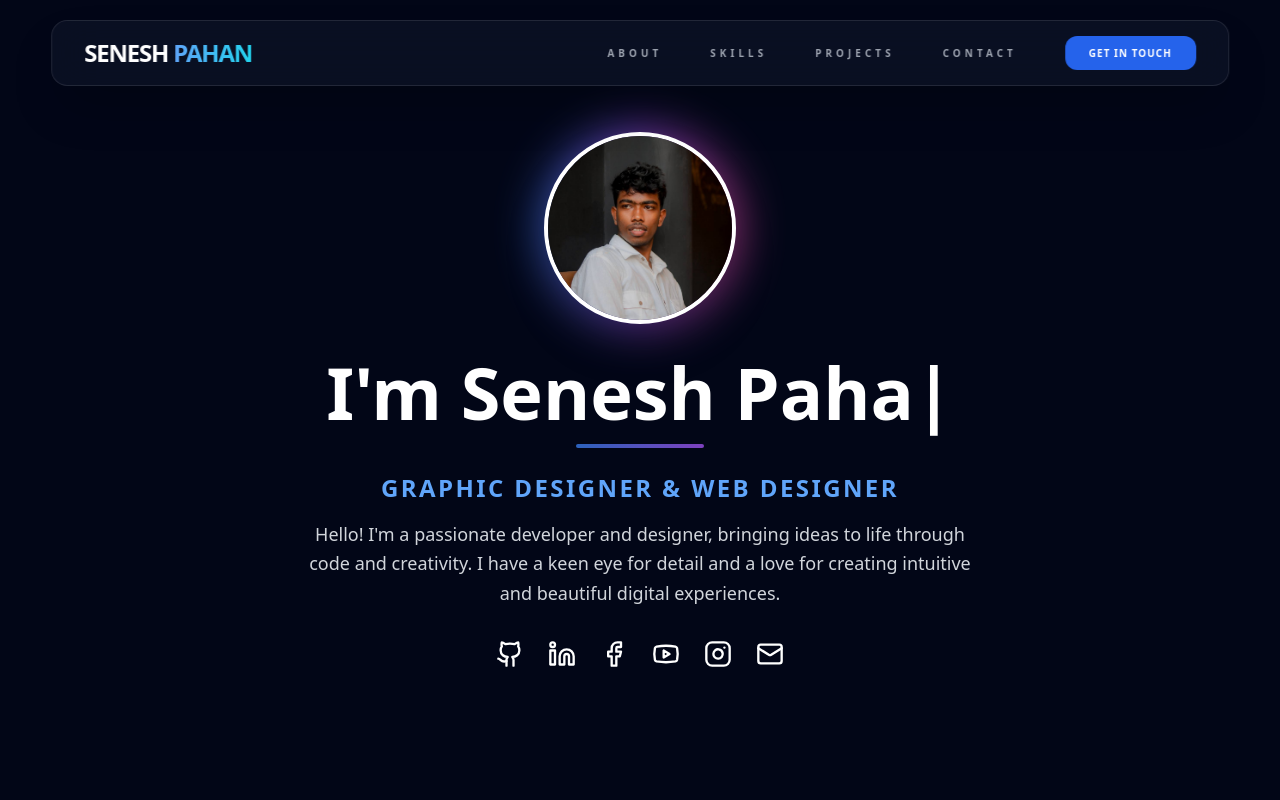
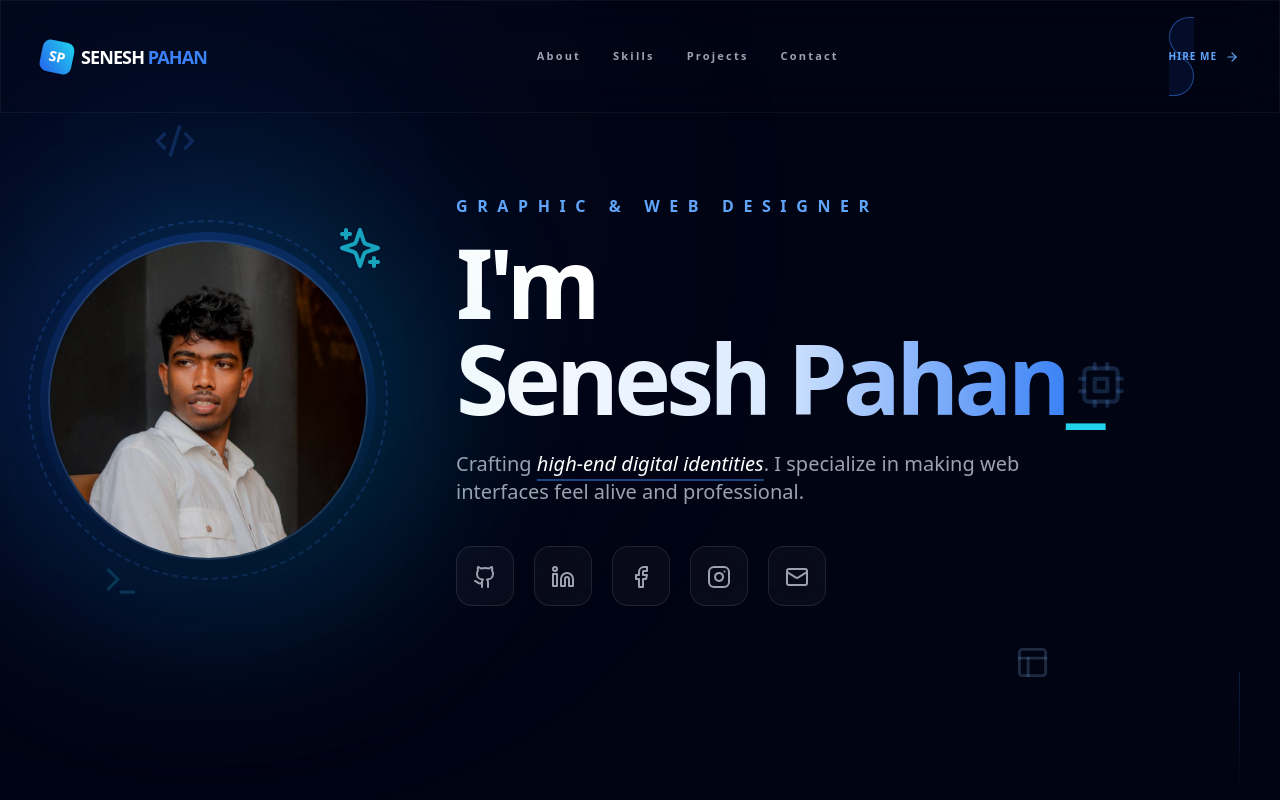
Before and after one commit to pahanr4453/pahanpro, a React (Vite) app: page / in a window 1280 px wide. Shown: the top 800 px of the page. Built offline with nearby package versions, Linux system fonts and the light colour scheme.

Commit message:
Initial commit - Pahan Sewmina Portfolio with Live Backgrounds

```diff
--- a/index.html
+++ b/index.html
@@ -2,14 +2,33 @@
 <html lang="en">
   <head>
     <meta charset="UTF-8" />
-    <link rel="icon" type="image/svg+xml" href="/vite.svg" />
+    <link rel="icon" type="image/png" href="/mysp.png" />
     <meta name="viewport" content="width=device-width, initial-scale=1.0" />
-    <title>Professional Animated Portfolio</title>
-    <meta property="og:image" content="https://bolt.new/static/og_default.png" />
-    <meta name="twitter:card" content="summary_large_image" />
-    <meta name="twitter:image" content="https://bolt.new/static/og_default.png" />
+
+    <title>Pahan Sewmina | Professional Creative Designer & Developer</title>
+    <meta name="title" content="Pahan Sewmina | Professional Creative Designer & Developer" />
+    <meta name="description" content="Official portfolio of Pahan Sewmina (Senesh Pahan). Expert in Web Design, Python Automation, and UI/UX. Discover the creative works of Pahan Sewmina." />
+
+    <meta name="keywords" content="Pahan, Sewmina, Pahan Sewmina, Senesh Pahan,Senesh, Pahan Portfolio, Sewmina Design, Sri Lankan Web Designer, Pahan Sewmina Developer" />
+    <meta name="author" content="Pahan Sewmina" />
+
+    <meta property="og:type" content="website" />
+    <meta property="og:url" content="https://yourdomain.com/" />
+    <meta property="og:title" content="Pahan Sewmina | Creative Portfolio" />
+    <meta property="og:description" content="Explore the digital world of Pahan Sewmina. High-end design and code." />
+    <meta property="og:image" content="https://yourdomain.com/og-image.jpg" />
+
+    <meta property="twitter:card" content="summary_large_image" />
+    <meta property="twitter:title" content="Pahan Sewmina | Designer & Developer" />
+    <meta property="twitter:description" content="Digital Architect specializing in modern experiences." />
+    <meta property="twitter:image" content="https://yourdomain.com/og-image.jpg" />
+
+    <meta name="robots" content="index, follow" />
+    <meta name="theme-color" content="#020617" />
   </head>
   <body>
+    <h1 style="display:none;">Pahan Sewmina - Senesh Pahan Portfolio</h1>
+
     <div id="root"></div>
     <script type="module" src="/src/main.tsx"></script>
   </body>
--- a/package.json
+++ b/package.json
@@ -13,7 +13,7 @@
   "dependencies": {
     "@emailjs/browser": "^4.4.1",
     "@supabase/supabase-js": "^2.57.4",
-    "framer-motion": "^12.29.0",
+    "framer-motion": "^12.34.0",
     "lucide-react": "^0.344.0",
     "react": "^18.3.1",
     "react-dom": "^18.3.1",
--- a/src/App.tsx
+++ b/src/App.tsx
@@ -1,7 +1,7 @@
 import React, { useState, useEffect } from 'react';
 import { Helmet, HelmetProvider } from 'react-helmet-async';
 import { motion, AnimatePresence } from 'framer-motion';
-import { Menu, X } from 'lucide-react';
+import { Menu, X, ArrowRight } from 'lucide-react';
 import LoadingScreen from './components/LoadingScreen';
 import Hero from './components/Hero';
 import Journey from './components/Journey';
@@ -18,96 +18,131 @@ interface NavLink {
 const App: React.FC = () => {
   const [loading, setLoading] = useState<boolean>(true);
   const [isMenuOpen, setIsMenuOpen] = useState<boolean>(false);
+  const [scrolled, setScrolled] = useState<boolean>(false);
 
   useEffect(() => {
+    const handleScroll = () => {
+      setScrolled(window.scrollY > 50);
+    };
+    window.addEventListener('scroll', handleScroll);
+
     const timer = setTimeout(() => {
       setLoading(false);
     }, 3000);
-    return () => clearTimeout(timer);
+
+    return () => {
+      window.removeEventListener('scroll', handleScroll);
+      clearTimeout(timer);
+    };
   }, []);
 
-  const toggleMenu = (): void => setIsMenuOpen(!isMenuOpen);
-
   const navLinks: NavLink[] = [
-    { name: 'ABOUT', href: '#hero' },
-    { name: 'SKILLS', href: '#skills' },
-    { name: 'PROJECTS', href: '#portfolio' },
-    { name: 'CONTACT', href: '#contact' },
+    { name: 'About', href: '#hero' },
+    { name: 'Skills', href: '#skills' },
+    { name: 'Projects', href: '#portfolio' },
+    { name: 'Contact', href: '#contact' },
   ];
 
   if (loading) return <LoadingScreen />;
 
   return (
     <HelmetProvider>
-      <div className="min-h-screen bg-[#020617] text-white scroll-smooth selection:bg-blue-500/30 font-sans">
+      <div className="min-h-screen bg-[#010413] text-white scroll-smooth selection:bg-blue-500/30 font-sans">
         <Helmet>
           <title>Senesh Pahan | Graphic & Web Designer</title>
           <link rel="icon" href="/mysp.png" />
         </Helmet>
 
-        {/* --- SMART RESPONSIVE NAVBAR --- */}
-        {/* 'short:top-2 short:py-2' කියන කෑලි වලින් rotate කරපු වෙලාවට spacing අඩු කරනවා */}
-        <nav className="fixed top-5 short:top-2 left-1/2 -translate-x-1/2 w-[92%] max-w-7xl z-[100] backdrop-blur-xl bg-slate-900/60 border border-white/10 py-4 short:py-2 px-8 rounded-2xl shadow-2xl transition-all duration-300">
+        {/* --- ULTRA PREMIUM FLOATING NAVBAR --- */}
+        <nav className={`fixed left-1/2 -translate-x-1/2 z-[100] transition-all duration-500 ${
+          scrolled
+          ? 'top-4 w-[90%] md:w-[70%] lg:w-[60%]'
+          : 'top-0 w-full'
+        }`}>
+          <div className={`relative w-full backdrop-blur-xl border-b md:border border-white/5 transition-all duration-500 ${
+            scrolled ? 'rounded-2xl bg-slate-900/40 shadow-[0_0_30px_rgba(0,0,0,0.5)] py-3 px-6' : 'bg-transparent py-6 px-10'
+          }`}>
             <div className="flex justify-between items-center">
 
-            <div className="flex items-center group">
-              <span className="text-white font-black text-xl md:text-2xl short:text-lg tracking-tighter uppercase">
-                SENESH <span className="bg-gradient-to-r from-blue-400 to-cyan-400 bg-clip-text text-transparent">PAHAN</span>
+              {/* Logo */}
+              <motion.div
+                initial={{ opacity: 0, x: -20 }}
+                animate={{ opacity: 1, x: 0 }}
+                className="flex items-center space-x-2"
+              >
+                <div className="w-8 h-8 bg-gradient-to-tr from-blue-600 to-cyan-400 rounded-lg rotate-12 flex items-center justify-center font-black text-white text-sm">SP</div>
+                <span className="text-white font-black text-lg tracking-tighter uppercase hidden sm:block">
+                  SENESH <span className="text-blue-500">PAHAN</span>
                 </span>
-            </div>
+              </motion.div>
 
-            {/* Desktop Menu */}
-            <ul className="hidden md:flex items-center space-x-12 text-[10px] uppercase tracking-[0.4em] font-black text-gray-400">
+              {/* Desktop Navigation */}
+              <ul className="hidden md:flex items-center space-x-8 text-[11px] tracking-[0.2em] font-bold text-gray-400">
                 {navLinks.map((link) => (
                   <li key={link.name}>
-                  <a href={link.href} className="hover:text-white transition-all duration-300 relative group">
+                    <a href={link.href} className="hover:text-white transition-colors relative group">
                       {link.name}
-                    <span className="absolute -bottom-1 left-0 w-0 h-0.5 bg-blue-500 transition-all duration-500 group-hover:w-full"></span>
+                      <span className="absolute -bottom-1 left-1/2 -translate-x-1/2 w-0 h-[2px] bg-blue-500 group-hover:w-full transition-all duration-300"></span>
                     </a>
                   </li>
                 ))}
-              <li>
-                <a href="#contact" className="px-6 py-2.5 bg-blue-600 text-white rounded-xl font-black text-[10px] uppercase tracking-widest hover:bg-blue-500 transition-all">
-                  GET IN TOUCH
-                </a>
-              </li>
               </ul>
 
-            {/* Mobile Menu Button */}
-            <div className="md:hidden flex items-center">
-              <button onClick={toggleMenu} className="text-blue-500 p-2 focus:outline-none">
-                {isMenuOpen ? <X size={24} /> : <Menu size={24} />}
+              {/* Call to Action Button */}
+              <div className="hidden md:block">
+                <a href="#contact" className="group relative px-6 py-2 bg-blue-600/10 border border-blue-500/50 rounded-full overflow-hidden transition-all duration-300 hover:bg-blue-600">
+                  <span className="relative z-10 flex items-center gap-2 text-[10px] font-black tracking-widest text-blue-400 group-hover:text-white transition-colors">
+                    HIRE ME <ArrowRight size={14} />
+                  </span>
+                </a>
+              </div>
+
+              {/* Mobile Menu Toggle */}
+              <div className="md:hidden">
+                <button
+                  onClick={() => setIsMenuOpen(!isMenuOpen)}
+                  className="p-2 bg-blue-500/10 rounded-lg text-blue-400 border border-blue-500/20"
+                >
+                  {isMenuOpen ? <X size={20} /> : <Menu size={20} />}
                 </button>
               </div>
             </div>
 
-          {/* Mobile Menu Dropdown - Scrollable for Landscape */}
+            {/* Mobile Menu Dropdown */}
             <AnimatePresence>
               {isMenuOpen && (
                 <motion.div
-                initial={{ opacity: 0, height: 0 }}
-                animate={{ opacity: 1, height: 'auto' }}
-                exit={{ opacity: 0, height: 0 }}
-                className="md:hidden overflow-y-auto max-h-[70vh] mt-4 border-t border-white/5"
+                  initial={{ opacity: 0, y: -20 }}
+                  animate={{ opacity: 1, y: 0 }}
+                  exit={{ opacity: 0, y: -20 }}
+                  className="absolute top-[calc(100%+10px)] left-0 w-full bg-slate-900/90 backdrop-blur-2xl rounded-2xl border border-white/5 p-6 md:hidden shadow-2xl"
                 >
-                <ul className="flex flex-col space-y-4 short:space-y-2 py-6 text-center text-[11px] uppercase tracking-[0.5em] font-black text-gray-400">
+                  <ul className="flex flex-col space-y-4 text-center">
                     {navLinks.map((link) => (
                       <li key={link.name}>
-                      <a href={link.href} onClick={() => setIsMenuOpen(false)} className="hover:text-blue-500 block py-2">
+                        <a
+                          href={link.href}
+                          onClick={() => setIsMenuOpen(false)}
+                          className="text-gray-400 hover:text-blue-400 text-sm font-bold tracking-widest block py-2 uppercase transition-colors"
+                        >
                           {link.name}
                         </a>
                       </li>
                     ))}
-                  {/* Rotate කරපු වෙලාවට Get in touch එක මෙතනත් පේන්න දාමු */}
-                  <li className="pt-4">
-                     <a href="#contact" onClick={() => setIsMenuOpen(false)} className="inline-block px-8 py-3 bg-blue-600 text-white rounded-full text-[10px]">
-                        GET IN TOUCH
+                    <li className="pt-4 border-t border-white/5">
+                      <a
+                        href="#contact"
+                        onClick={() => setIsMenuOpen(false)}
+                        className="w-full py-3 bg-blue-600 text-white rounded-xl text-xs font-black tracking-widest flex items-center justify-center gap-2"
+                      >
+                        GET IN TOUCH <ArrowRight size={16} />
                       </a>
                     </li>
                   </ul>
                 </motion.div>
               )}
             </AnimatePresence>
+          </div>
         </nav>
 
         <main>
--- a/src/components/Hero.tsx
+++ b/src/components/Hero.tsx
@@ -1,13 +1,22 @@
-import { useState, useEffect } from 'react';
-import { Github, Linkedin, Mail, Instagram, Youtube, Facebook } from 'lucide-react';
+import React, { useState, useEffect } from 'react';
+import { motion, useMotionValue, useSpring } from 'framer-motion';
+import { Github, Linkedin, Mail, Instagram, Facebook, Code2, Monitor, Layout, Globe, Cpu, Terminal, Sparkles } from 'lucide-react';
 
-function Hero() {
-  const [text, setText] = useState('');
-  const fullText = "I'm Senesh Pahan";
-  const [showProfile, setShowProfile] = useState(false);
+const Hero: React.FC = () => {
+  const [text, setText] = useState<string>('');
+  const fullText: string = "Senesh Pahan";
+  const [isVisible, setIsVisible] = useState(false);
+
+  // Mouse positions - Framer motion values for extra smoothness
+  const mouseX = useMotionValue(0);
+  const mouseY = useMotionValue(0);
+
+  // Smooth springs for the parallax effect
+  const springX = useSpring(mouseX, { stiffness: 50, damping: 20 });
+  const springY = useSpring(mouseY, { stiffness: 50, damping: 20 });
 
   useEffect(() => {
-    setShowProfile(true);
+    setIsVisible(true);
     let currentIndex = 0;
     const interval = setInterval(() => {
       if (currentIndex <= fullText.length) {
@@ -16,86 +25,131 @@ function Hero() {
       } else {
         clearInterval(interval);
       }
-    }, 150);
+    }, 120);
     return () => clearInterval(interval);
   }, []);
 
+  // Mouse move handler
+  const handleMouseMove = (e: React.MouseEvent) => {
+    const { clientX, clientY } = e;
+    const { innerWidth, innerHeight } = window;
+    // Calculate offset from center
+    mouseX.set((clientX - innerWidth / 2) / 25);
+    mouseY.set((clientY - innerHeight / 2) / 25);
+  };
+
   return (
-    <section id="hero" className="min-h-screen flex items-center justify-center px-4 py-20 relative overflow-hidden">
-      {/* Background Effects */}
-      <div className="absolute inset-0 stars"></div>
-      <div className="absolute inset-0 twinkling"></div>
+    <section
+      onMouseMove={handleMouseMove}
+      className="min-h-screen flex items-center justify-center px-4 md:px-10 relative overflow-hidden bg-[#010413] selection:bg-blue-500/30"
+    >
 
-      <div className="container mx-auto max-w-6xl relative z-10">
-        <div className="flex flex-col items-center text-center">
+      {/* --- ULTRA LIVE BACKGROUND --- */}
+      <div className="absolute inset-0 z-0 pointer-events-none">
+        {/* Animated Glows that follow mouse smoothly */}
+        <motion.div
+          style={{ x: springX, y: springY }}
+          className="absolute top-[-10%] left-[-10%] w-[600px] h-[600px] bg-blue-600/10 blur-[150px] rounded-full"
+        />
 
-          {/* Profile Picture Section */}
-          <div className={`profile-container mb-8 transition-all duration-1000 ${
-              showProfile ? 'opacity-100 translate-y-0' : 'opacity-0 -translate-y-10'
-            }`}>
-            <div className="relative">
-              {/* Premium Glow Effect */}
-              <div className="absolute inset-0 rounded-full bg-gradient-to-r from-blue-500 via-purple-500 to-pink-500 animate-spin-slow blur-xl opacity-75"></div>
+        {/* Parallax Floating Icons */}
+        <motion.div
+          style={{ x: springX, y: springY }}
+          className="absolute inset-0"
+        >
+          <div className="absolute top-[15%] left-[12%] animate-pulse"><Code2 size={42} className="text-blue-500/30" /></div>
+          <div className="absolute bottom-[25%] left-[8%] animate-bounce-slow"><Terminal size={38} className="text-cyan-400/20" /></div>
+          <div className="absolute top-[45%] right-[12%] animate-spin-slow"><Cpu size={50} className="text-blue-400/20" /></div>
+          <div className="absolute bottom-[15%] right-[18%] animate-float-medium"><Layout size={35} className="text-blue-300/20" /></div>
+        </motion.div>
+      </div>
 
-              {/* The Image - Fixed Path */}
-              <img
-                src="/pa.jpg"
-                alt="Senesh Pahan"
-                className="relative w-48 h-48 rounded-full object-cover border-4 border-white shadow-2xl profile-image"
-              />
+      <div className="container mx-auto max-w-7xl relative z-10">
+        <div className="flex flex-col lg:flex-row items-center justify-between gap-12 lg:gap-20">
+
+          {/* LEFT: Profile Section */}
+          <motion.div
+            initial={{ opacity: 0, x: -60 }}
+            animate={{ opacity: 1, x: 0 }}
+            transition={{ duration: 1.2, ease: "easeOut" }}
+            className="relative flex-shrink-0"
+          >
+            <div className="absolute inset-[-20px] rounded-full bg-gradient-to-r from-blue-600 to-cyan-500 blur-[100px] opacity-20 animate-pulse"></div>
+
+            <div className="relative group">
+              {/* Rotating Dashed Border */}
+              <div className="absolute inset-[-12px] rounded-full border-2 border-dashed border-blue-500/20 animate-spin-slow"></div>
+
+              <div className="relative p-2 rounded-full bg-gradient-to-b from-blue-600/20 to-transparent backdrop-blur-md">
+                <img
+                  src="/pa.jpg"
+                  alt="Senesh Pahan"
+                  className="w-60 h-60 md:w-72 md:h-72 lg:w-80 lg:h-80 rounded-full object-cover border-2 border-white/10 shadow-2xl transition-transform duration-700 group-hover:scale-105"
+                />
+              </div>
+              <Sparkles className="absolute -top-2 -right-2 text-cyan-400 animate-pulse" size={48} />
+            </div>
+          </motion.div>
+
+          {/* RIGHT: Content Section */}
+          <div className="flex-1 text-center lg:text-left">
+            <motion.h2
+              initial={{ opacity: 0, y: 10 }}
+              animate={{ opacity: 1, y: 0 }}
+              className="text-blue-400 text-sm md:text-base font-bold tracking-[0.6em] uppercase mb-4"
+            >
+              Graphic & Web Designer
+            </motion.h2>
+
+            <h1 className="text-5xl md:text-7xl lg:text-8xl font-black text-white tracking-tighter leading-tight mb-6">
+              I'm <br className="hidden lg:block" />
+              <span className="bg-clip-text text-transparent bg-gradient-to-r from-white via-blue-100 to-blue-500">
+                {text}
+              </span>
+              <span className="text-cyan-400 animate-blink">_</span>
+            </h1>
+
+            <motion.p
+              initial={{ opacity: 0 }}
+              animate={{ opacity: 1 }}
+              transition={{ delay: 0.8 }}
+              className="max-w-xl text-gray-400 text-lg md:text-xl font-light leading-relaxed mb-10 mx-auto lg:mx-0"
+            >
+              Crafting <span className="text-white font-medium italic underline decoration-blue-500/50 underline-offset-8">high-end digital identities</span>.
+              I specialize in making web interfaces feel alive and professional.
+            </motion.p>
+
+            {/* Social Links */}
+            <div className="flex flex-wrap justify-center lg:justify-start gap-5">
+              {[
+                { icon: Github, link: "https://github.com/pahanr4453", label: "Github" },
+                { icon: Linkedin, link: "https://linkedin.com/in/pahan_sewmina", label: "LinkedIn" },
+                { icon: Facebook, link: "https://facebook.com/pahansewmina", label: "Facebook" },
+                { icon: Instagram, link: "https://instagram.com/pahan_sewmina", label: "Instagram" },
+                { icon: Mail, link: "mailto:shivajayasakara@gmail.com", label: "Email" }
+              ].map((item, idx) => (
+                <motion.a
+                  key={idx}
+                  whileHover={{ y: -8, backgroundColor: "rgba(59, 130, 246, 0.15)", borderColor: "rgba(59, 130, 246, 0.5)" }}
+                  href={item.link}
+                  target="_blank"
+                  className="p-4 bg-white/[0.03] backdrop-blur-xl border border-white/10 rounded-2xl text-gray-400 hover:text-white transition-colors duration-300"
+                >
+                  <item.icon size={24} />
+                </motion.a>
+              ))}
             </div>
           </div>
 
-          {/* Typing Animation Title */}
-          <div className="mb-6">
-            <h1 className="text-5xl md:text-7xl font-bold text-white mb-4">
-              <span className="typing-text">{text}</span>
-              <span className="cursor-blink">|</span>
-            </h1>
-            <div className="h-1 w-32 bg-gradient-to-r from-blue-500 to-purple-500 mx-auto rounded-full animate-pulse"></div>
-          </div>
-
-          {/* Intro Text */}
-          <div className="max-w-2xl fade-in-up" style={{ animationDelay: '0.3s' }}>
-            <p className="text-xl md:text-2xl text-blue-400 font-semibold mb-4 uppercase tracking-widest">
-              Graphic Designer & Web Designer
-            </p>
-            <p className="text-gray-300 leading-relaxed mb-8 text-lg">
-              Hello! I'm a passionate developer and designer, bringing ideas to life through code and creativity.
-              I have a keen eye for detail and a love for creating intuitive and beautiful digital experiences.
-            </p>
-          </div>
-
-          {/* Social Links Section */}
-          <div className="flex flex-wrap justify-center gap-6 fade-in-up" style={{ animationDelay: '0.6s' }}>
-            <a href="https://github.com/pahanr4453" target="_blank" rel="noopener noreferrer" className="social-icon hover:text-white transition-all transform hover:scale-110">
-              <Github size={28} />
-            </a>
-            <a href="https://linkedin.com/in/pahan_sewmina" target="_blank" rel="noopener noreferrer" className="social-icon hover:text-blue-500 transition-all transform hover:scale-110">
-              <Linkedin size={28} />
-            </a>
-            <a href="https://www.facebook.com/pahansewmina" target="_blank" rel="noopener noreferrer" className="social-icon hover:text-blue-600 transition-all transform hover:scale-110">
-              <Facebook size={28} />
-            </a>
-            <a href="https://youtube.com/@yourchannel" target="_blank" rel="noopener noreferrer" className="social-icon hover:text-red-500 transition-all transform hover:scale-110">
-              <Youtube size={28} />
-            </a>
-            <a href="https://www.instagram.com/pahan_sewmina/" target="_blank" rel="noopener noreferrer" className="social-icon hover:text-pink-500 transition-all transform hover:scale-110">
-              <Instagram size={28} />
-            </a>
-            <a href="mailto:shivajayasakara@gmail.com" className="social-icon hover:text-orange-500 transition-all transform hover:scale-110">
-              <Mail size={28} />
-            </a>
-          </div>
         </div>
       </div>
 
-      {/* Mouse Scroll Indicator */}
-      <div className="scroll-indicator">
-        <div className="mouse"><div className="wheel"></div></div>
+      {/* Modern Vertical Line */}
+      <div className="absolute bottom-0 right-10 hidden lg:block">
+        <div className="w-[1px] h-32 bg-gradient-to-b from-blue-500 to-transparent opacity-20"></div>
       </div>
     </section>
   );
-}
+};
 
 export default Hero;
--- a/src/components/Skills.tsx
+++ b/src/components/Skills.tsx
@@ -1,4 +1,5 @@
-import { motion } from 'framer-motion';
+import React from 'react';
+import { motion, useMotionValue, useSpring } from 'framer-motion';
 import {
   Globe, Terminal, Palette, Cloud,
   Layout, FileCode, Monitor, Database, Code2,
@@ -19,6 +20,21 @@ interface SkillGroup {
 }
 
 function Skills() {
+  // --- MOUSE INTERACTION LOGIC ---
+  const mouseX = useMotionValue(0);
+  const mouseY = useMotionValue(0);
+
+  const springX = useSpring(mouseX, { stiffness: 50, damping: 20 });
+  const springY = useSpring(mouseY, { stiffness: 50, damping: 20 });
+
+  const handleMouseMove = (e: React.MouseEvent) => {
+    const { clientX, clientY } = e;
+    const { innerWidth, innerHeight } = window;
+    // Mouse eka screen eke mada idan calculate karanawa background shapes paddo
+    mouseX.set((clientX - innerWidth / 2) / 30);
+    mouseY.set((clientY - innerHeight / 2) / 30);
+  };
+
   const skillGroups: SkillGroup[] = [
     {
       category: 'Web Development',
@@ -64,10 +80,34 @@ function Skills() {
   ];
 
   return (
-    <section id="skills" className="py-24 px-4 bg-transparent relative overflow-hidden">
-      <div className="container mx-auto max-w-6xl">
+    <section
+      id="skills"
+      onMouseMove={handleMouseMove}
+      className="py-24 px-4 bg-transparent relative overflow-hidden"
+    >
 
-        {/* Header Animation */}
+      {/* --- LIVE BACKGROUND ELEMENTS --- */}
+      <div className="absolute inset-0 z-0 pointer-events-none">
+        {/* Parallax Floating Particles */}
+        <motion.div
+          style={{ x: springX, y: springY }}
+          className="absolute inset-0"
+        >
+          <div className="absolute top-[10%] left-[10%] w-2 h-2 bg-blue-500 rounded-full blur-[2px] animate-pulse"></div>
+          <div className="absolute top-[40%] right-[15%] w-3 h-3 bg-cyan-400 rounded-full blur-[4px] animate-bounce-slow"></div>
+          <div className="absolute bottom-[20%] left-[20%] w-2 h-2 bg-purple-500 rounded-full blur-[2px] animate-pulse"></div>
+          <div className="absolute top-[60%] left-[5%] opacity-10"><Code2 size={60} className="text-blue-500" /></div>
+          <div className="absolute bottom-[10%] right-[10%] opacity-10"><Terminal size={50} className="text-cyan-500" /></div>
+        </motion.div>
+
+        {/* Static Background Glows */}
+        <div className="absolute top-1/2 left-0 w-[400px] h-[400px] bg-blue-900/10 blur-[150px] rounded-full"></div>
+        <div className="absolute bottom-0 right-0 w-[400px] h-[400px] bg-cyan-900/10 blur-[150px] rounded-full"></div>
+      </div>
+
+      <div className="container mx-auto max-w-6xl relative z-10">
+
+        {/* Header Animation (Original) */}
         <motion.div
           initial={{ opacity: 0, y: -20 }}
           whileInView={{ opacity: 1, y: 0 }}
@@ -81,6 +121,7 @@ function Skills() {
           <div className="h-1 w-20 bg-blue-600 mx-auto mt-4 rounded-full"></div>
         </motion.div>
 
+        {/* Cards Grid (Original Layout & Animations) */}
         <div className="grid md:grid-cols-2 gap-12">
           {skillGroups.map((group, idx) => (
             <motion.div
```
Also changed, not shown: 1 other file (tests, documents, lock files or other folders). Lines whose indentation alone changed are shown as unchanged.
